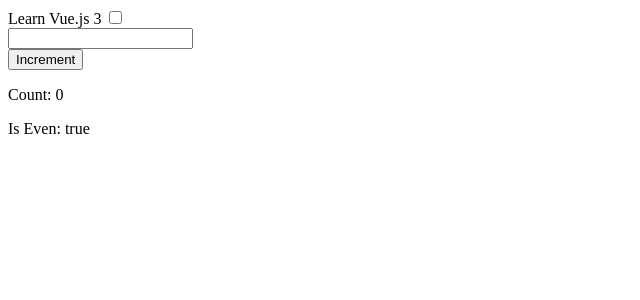
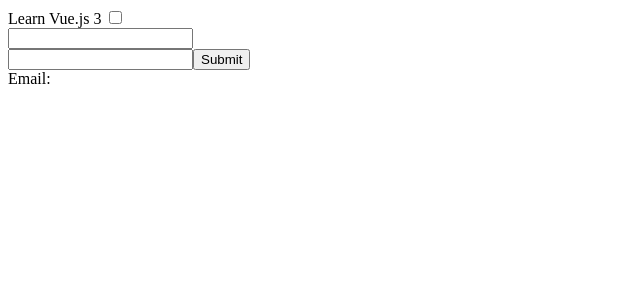
Before and after one commit to niamh-d/vue_test_101, a Vue app: page / in a window 1280 px wide. Shown: the top 300 px of the page, without its empty margins (0-640 px from the left). Built offline with nearby package versions, Linux system fonts and the light colour scheme.

Commit message:
simple form

```diff
--- a/src/App.vue
+++ b/src/App.vue
@@ -14,26 +14,22 @@
       <input data-test="new-todo" v-model="newTodo" />
     </form>
   </div>
-  <Counter @increment="(newCountObj) => increment(newCountObj)" />
-  <div>
-    <p>Count: {{ count }}</p>
-    <p>Is Even: {{ isEven }}</p>
-  </div>
+  <Form @submit="(email) => submit(email)" />
+  <div>Email: {{ email }}</div>
 </template>
 
 <script>
-import Counter from './components/Counter.vue'
+import Form from './components/Form.vue'
 export default {
   name: 'TodoApp',
 
   components: {
-    Counter
+    Form
   },
 
   data() {
     return {
-      isEven: true,
-      count: 0,
+      email: '',
       newTodo: '',
       todos: [
         {
@@ -46,9 +42,8 @@
   },
 
   methods: {
-    increment(newCountObj) {
-      this.count = newCountObj.count
-      this.isEven = newCountObj.isEven
+    submit(email) {
+      this.email = email
     },
     createTodo() {
       this.todos.push({
--- /dev/null
+++ b/src/components/Form.vue
@@ -0,0 +1,19 @@
+<template>
+  <input type="email" v-model="email" />
+  <button @click="submitHandler">Submit</button>
+</template>
+
+<script>
+export default {
+  data() {
+    return {
+      email: ''
+    }
+  },
+  methods: {
+    submitHandler() {
+      this.$emit('submit', this.email)
+    }
+  }
+}
+</script>
```
Also changed, not shown: 1 other file (tests, documents, lock files or other folders).
